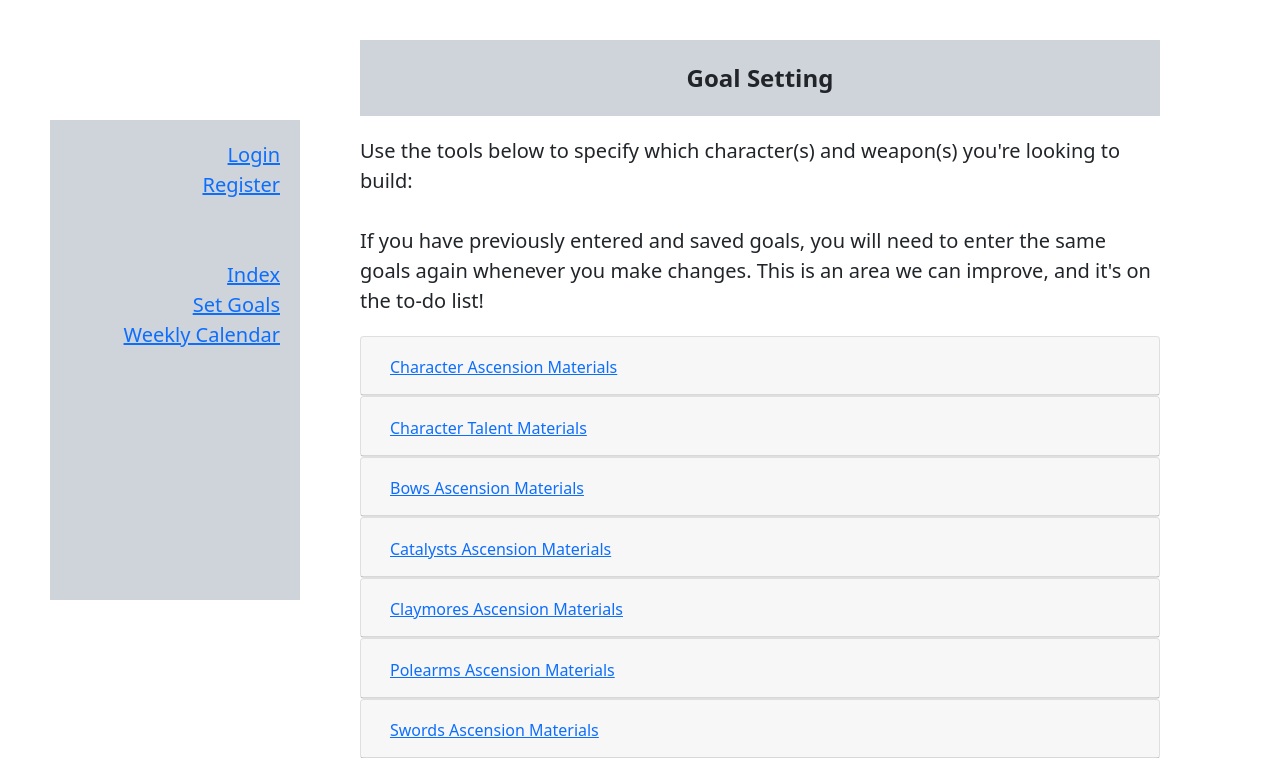
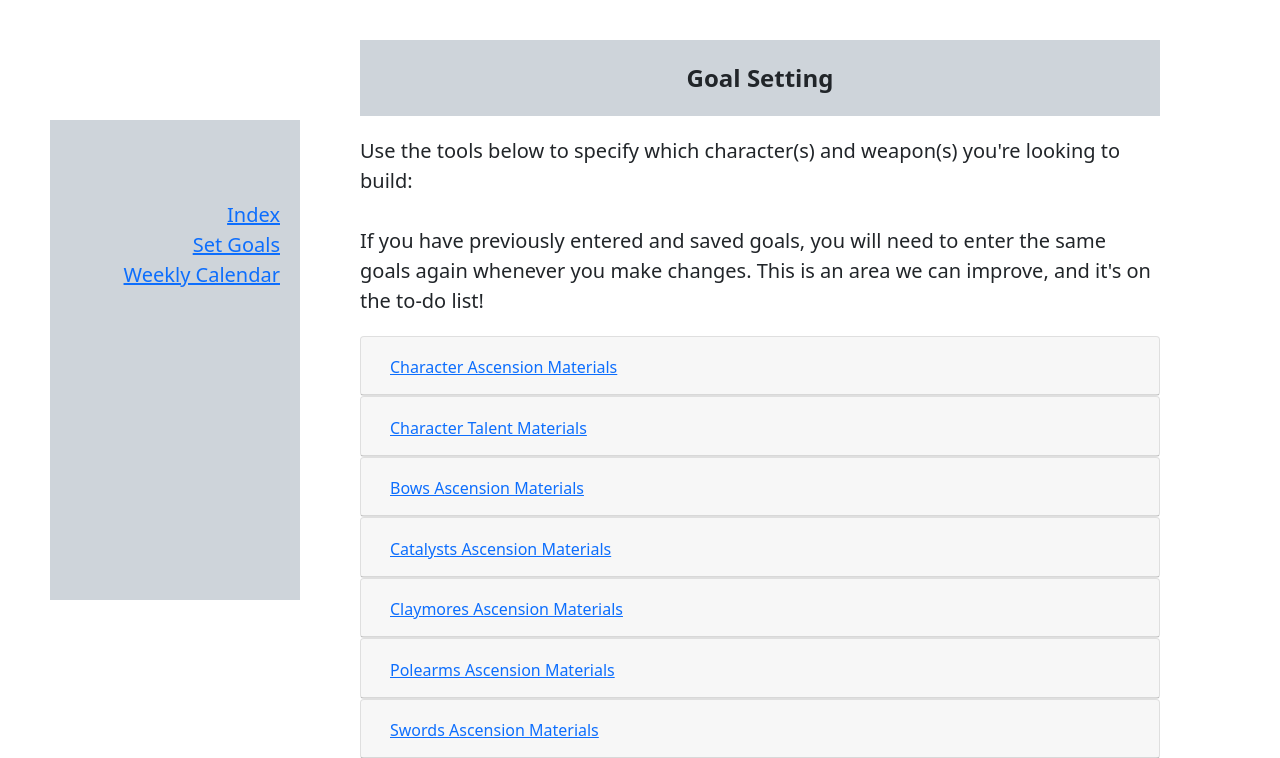
Before and after one commit to doylead/impactPlanning, a Django app: page /gencal/goals in a window 1280 px wide. Shown: the top 758 px of the page. Run offline with Django 3.2, Linux system fonts and the light colour scheme; data that the repository does not hold is empty; some libraries are stand-ins or nearby versions.

Commit message:
Temporarily removed login functionality

```diff
--- a/gencal/templates/gencal/layout.html
+++ b/gencal/templates/gencal/layout.html
@@ -16,12 +16,15 @@
     {# Adds side navigation bar #}
     <div class="side-spacer">
         <div class="side-content">
+            {% if false %}
+                {# Temporarily hides the login information #}s
                 {% if user.is_authenticated %}
                     Howdy {{ user.username }}! <br/>
                     <a href="{% url 'logout' %}">Logout</a><br/>
                 {% else %}
                     <a href="{% url 'login' %}">Login</a><br/>
                     <a href="{% url 'register' %}">Register</a><br/>
+                {% endif %}
             {% endif %}
             <br/></br>
             <a href="{% url 'index' %}">Index</a><br/>
--- a/gencal/urls.py
+++ b/gencal/urls.py
@@ -4,9 +4,9 @@ from . import views
 
 urlpatterns = [
     # User admin browser endpoints
-    path("gencal/login", views.login_view, name="login"),
-    path("gencal/register", views.register, name="register"),
-    path("gencal/logout", views.logout_view, name="logout"),
+    #path("gencal/login", views.login_view, name="login"),
+    #path("gencal/register", views.register, name="register"),
+    #path("gencal/logout", views.logout_view, name="logout"),
 
     # Browser endpoints
     path("gencal", views.index, name='index'),
```
Lines whose indentation alone changed are shown as unchanged.
